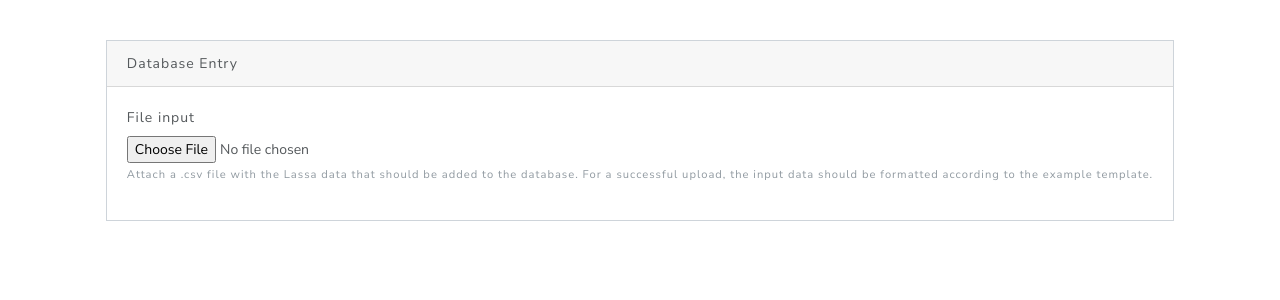
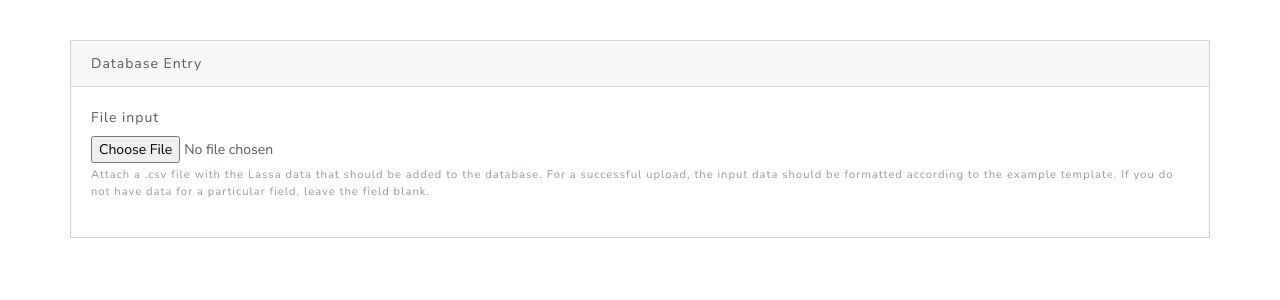
Before and after one commit to tvarrelman/LassaMapping, a Flask app: page /Admin in a window 1280 px wide. Shown: the part 91-391 px from the top of the page. Run offline with Flask 2, Linux system fonts and the light colour scheme; the visitor is signed in with stand-in values (Sample User, id 1); some libraries are stand-ins or nearby versions.

Commit message:
file input for db upload

```diff
--- a/LassaMappingApp/templates/admin.html
+++ b/LassaMappingApp/templates/admin.html
@@ -29,9 +29,9 @@
                                 <div class="card-body">
                                         <form action="" method="POST" role="form">
 						<div class="form-group">
-							<label for="exampleInputFile">File input</label>
-							<input type="file" class="form-control-file" id="exampleInputFile" aria-describedby="fileHelp">
-      							<small id="fileHelp" class="form-text text-muted">Attach a .csv file with the Lassa data that should be added to the database. For a successful upload, the input data should be formatted according to the example template. </small>
+							<label for="InputCSV">File input</label>
+							<input type="file" class="form-control-file" id="InputCSV" aria-describedby="fileHelp">
+      							<small id="fileHelp" class="form-text text-muted">Attach a .csv file with the Lassa data that should be added to the database. For a successful upload, the input data should be formatted according to the example template. If you do not have data for a particular field, leave the field blank. </small>
     						</div>
 					</form>
 				</div>
```
